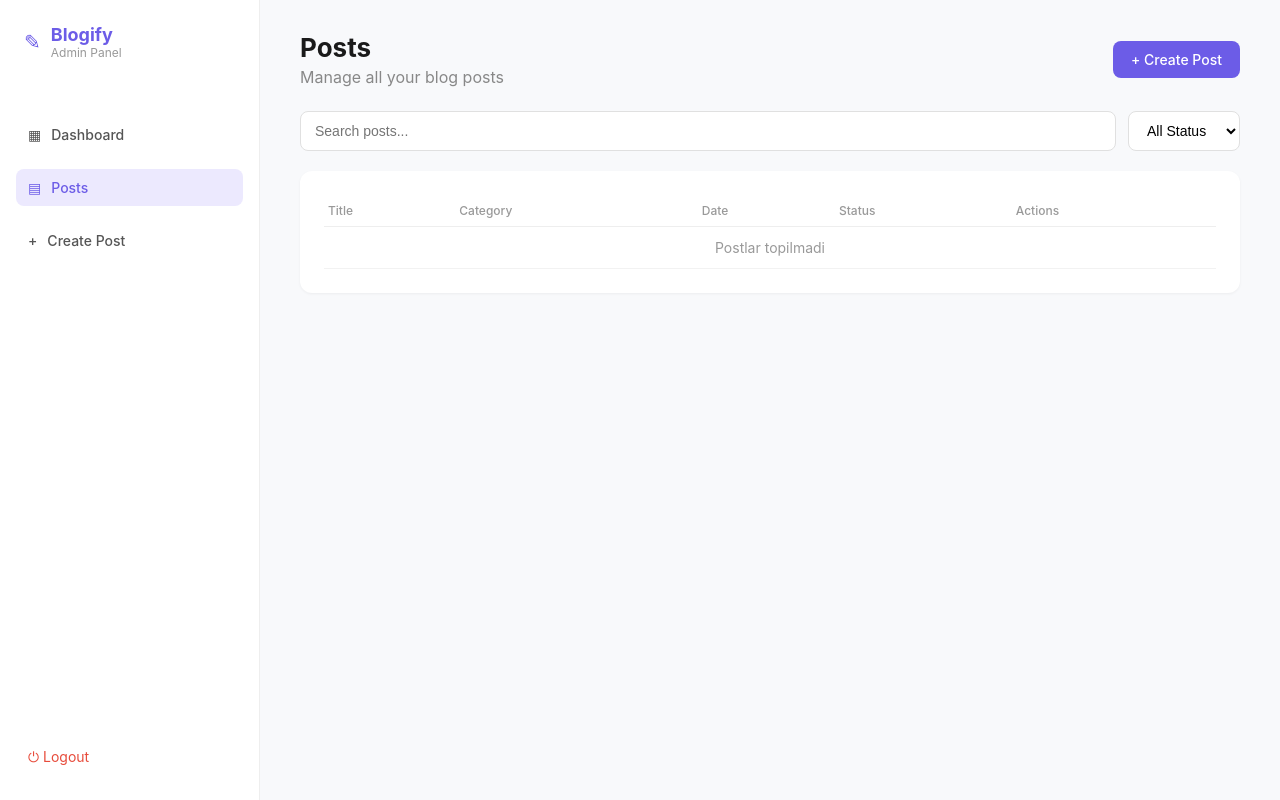
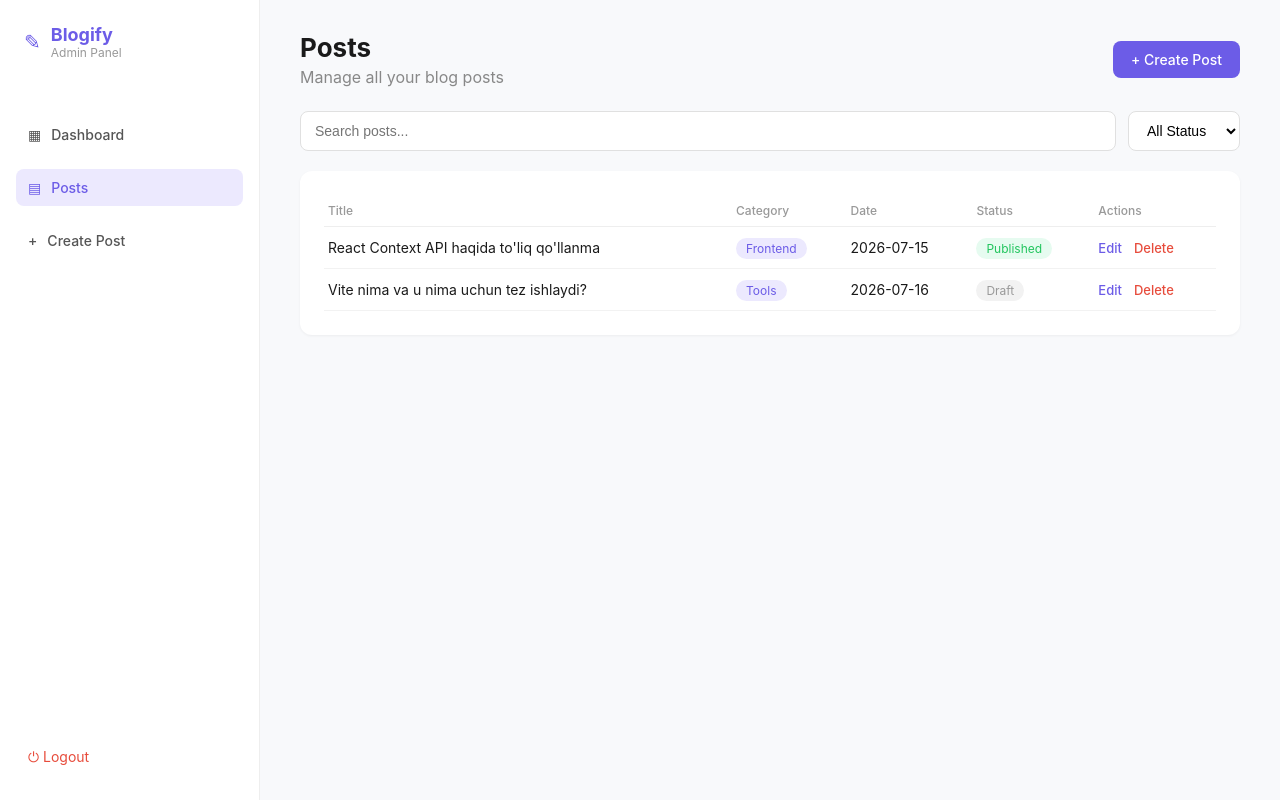
Before and after one commit to muhammadyoqubov70-ai/6-oy-10-dars-react, a React (Vite) app: page /admin/posts in a window 1280 px wide. Built offline with nearby package versions, Linux system fonts and the light colour scheme; sample sign-in values are in the browser's storage.

Commit message:
admin delelte edt

```diff
--- a/src/context/PostContext.jsx
+++ b/src/context/PostContext.jsx
@@ -3,10 +3,39 @@ import { createContext, useState, useContext } from "react";
 export const PostContext = createContext();
 
 export function PostProvider({ children }) {
-  const [posts, setPosts] = useState([]);
+  const [posts, setPosts] = useState([
+    {
+      id: 1,
+      title: "React Context API haqida to'liq qo'llanma",
+      category: "Frontend",
+      date: "2026-07-15",
+      status: "Published",
+    },
+    {
+      id: 2,
+      title: "Vite nima va u nima uchun tez ishlaydi?",
+      category: "Tools",
+      date: "2026-07-16",
+      status: "Draft",
+    },
+  ]);
+  const [loading, setLoading] = useState(false);
+
+  // Post qo'shish
+  const addPost = (newPost) => {
+    setPosts((prevPosts) => [
+      ...prevPosts,
+      { ...newPost, id: Date.now(), date: new Date().toISOString().split('T')[0] }
+    ]);
+  };
+
+  // Postni o'chirish
+  const deletePost = (id) => {
+    setPosts((prevPosts) => prevPosts.filter((post) => post.id !== id));
+  };
 
   return (
-    <PostContext.Provider value={{ posts, setPosts }}>
+    <PostContext.Provider value={{ posts, setPosts, loading, deletePost, addPost }}>
       {children}
     </PostContext.Provider>
   );
--- a/src/pages/CreatePost.jsx
+++ b/src/pages/CreatePost.jsx
@@ -1,5 +1,79 @@
-function CreatPost() {
-  return <div>Creat</div>;
+import { useState } from "react";
+import { useNavigate } from "react-router-dom";
+import { usePosts } from "../context/PostContext";
+
+function CreatePost() {
+  const [title, setTitle] = useState("");
+  const [category, setCategory] = useState("Frontend");
+  const [status, setStatus] = useState("Published");
+  const { addPost } = usePosts();
+  const navigate = useNavigate();
+
+  const handleSubmit = (e) => {
+    e.preventDefault();
+
+    const newPost = {
+      title,
+      category,
+      status,
+    };
+
+    addPost(newPost);
+    navigate("/admin/posts");
+  };
+
+  return (
+    <div className="create-post-page" style={{ padding: "20px" }}>
+      <h1>Create New Post</h1>
+      <form onSubmit={handleSubmit} style={{ display: "flex", flexDirection: "column", gap: "15px", maxWidth: "500px", marginTop: "20px" }}>
+
+        <div>
+          <label style={{ display: "block", marginBottom: "5px", fontWeight: "bold" }}>Post Title</label>
+          <input
+            type="text"
+            placeholder="Enter post title..."
+            value={title}
+            onChange={(e) => setTitle(e.target.value)}
+            style={{ width: "100%", padding: "10px", borderRadius: "5px", border: "1px solid #ccc" }}
+            required
+          />
+        </div>
+
+        <div>
+          <label style={{ display: "block", marginBottom: "5px", fontWeight: "bold" }}>Category</label>
+          <select
+            value={category}
+            onChange={(e) => setCategory(e.target.value)}
+            style={{ width: "100%", padding: "10px", borderRadius: "5px", border: "1px solid #ccc" }}
+          >
+            <option value="Frontend">Frontend</option>
+            <option value="Backend">Backend</option>
+            <option value="Tools">Tools</option>
+            <option value="Design">Design</option>
+          </select>
+        </div>
+
+        <div>
+          <label style={{ display: "block", marginBottom: "5px", fontWeight: "bold" }}>Status</label>
+          <select
+            value={status}
+            onChange={(e) => setStatus(e.target.value)}
+            style={{ width: "100%", padding: "10px", borderRadius: "5px", border: "1px solid #ccc" }}
+          >
+            <option value="Published">Published</option>
+            <option value="Draft">Draft</option>
+          </select>
+        </div>
+
+        <button
+          type="submit"
+          style={{ padding: "12px", background: "#6366f1", color: "white", border: "none", borderRadius: "5px", cursor: "pointer", fontWeight: "bold" }}
+        >
+          Save Post
+        </button>
+      </form>
+    </div>
+  );
 }
 
-export default CreatPost;
+export default CreatePost;
```
